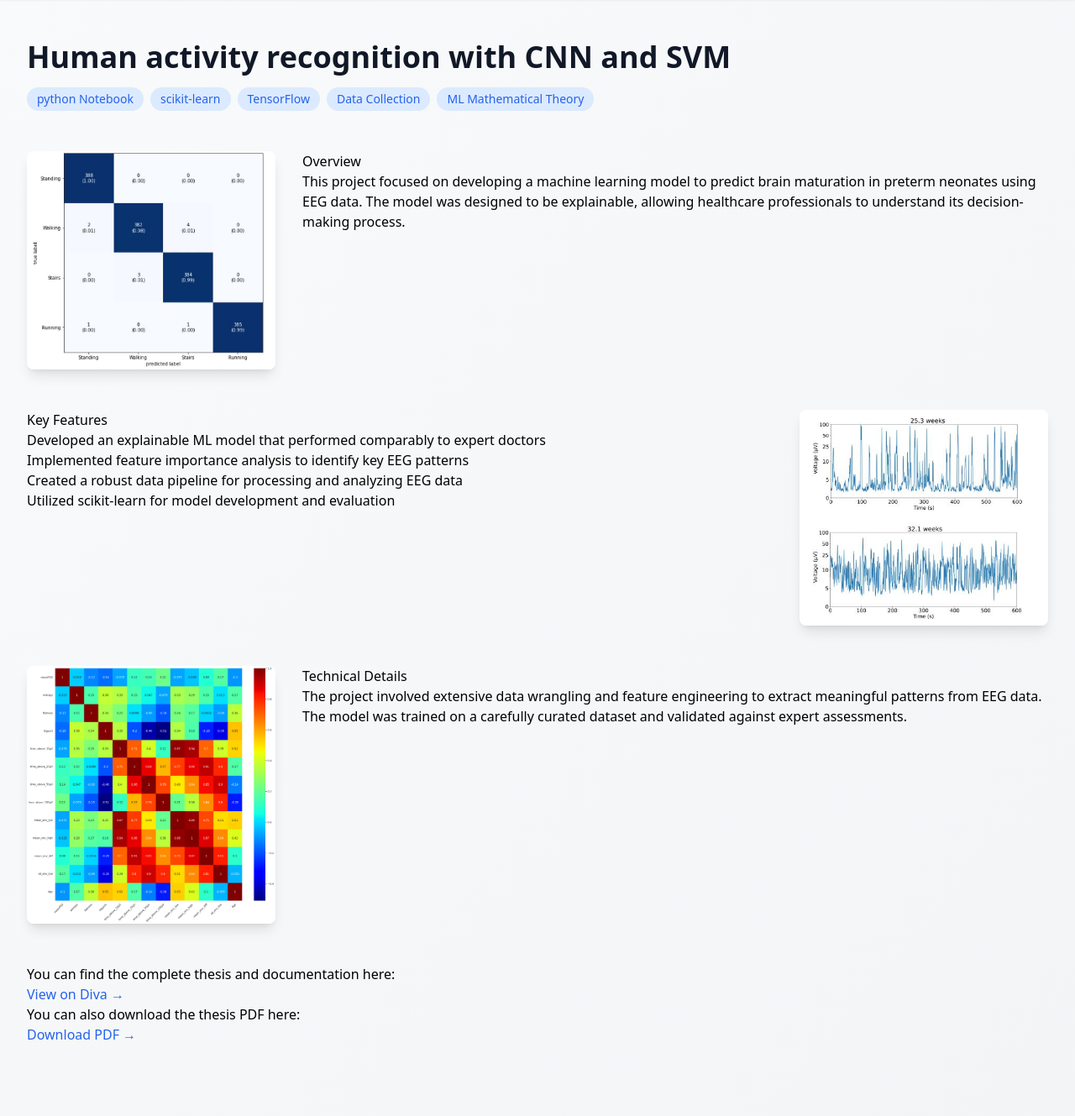
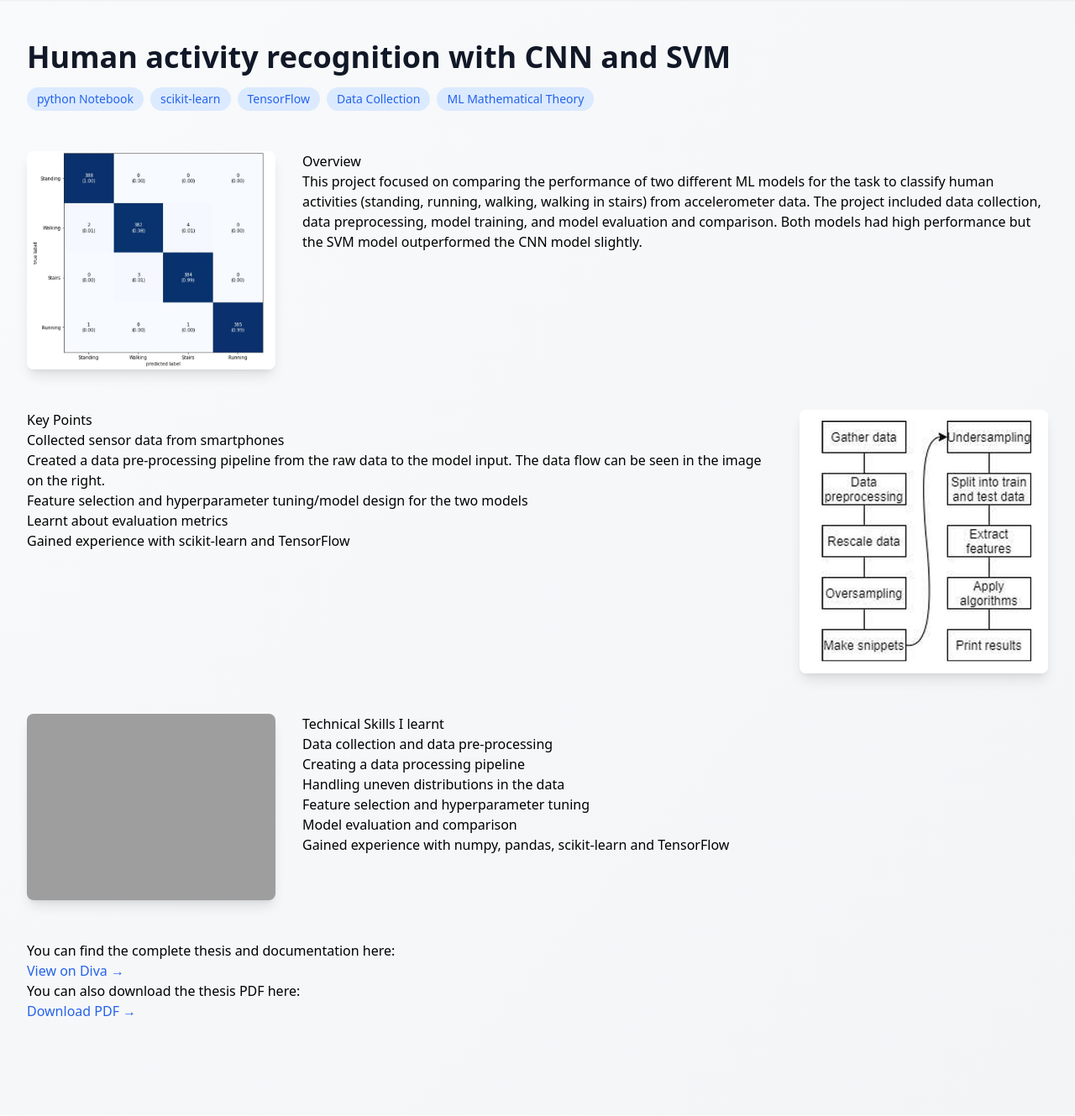
Before and after one commit to patriksn/portfolio, a Flask app: page /activity-recognition in a window 1280 px wide. Shown: the part 64-1393 px from the top of the page at 84% size. Run offline with Flask 3, Linux system fonts and the light colour scheme; some libraries are stand-ins or nearby versions; grey boxes are pictures that could not be loaded.

Commit message:
Style: Added text to project 2 page

```diff
--- a/portfolio_page/templates/project2.html
+++ b/portfolio_page/templates/project2.html
@@ -21,34 +21,42 @@
         </div>
         <div class="md:w-3/4 prose">
             <h2>Overview</h2>
-            <p>This project focused on developing a machine learning model to predict brain maturation in preterm neonates using EEG data. The model was designed to be explainable, allowing healthcare professionals to understand its decision-making process.</p>
+            <p>This project focused on comparing the performance of two different ML models for the task to classify human activities (standing, running, walking, walking in stairs) from accelerometer data. The project included data collection, data preprocessing, model training, and model evaluation and comparison. Both models had high performance but the SVM model outperformed the CNN model slightly. </p>
         </div>
     </div>
 
     <!-- Second Block: Text Left, Image Right -->
     <div class="flex flex-col-reverse md:flex-row gap-8 mb-12">
         <div class="md:w-3/4 prose">
-            <h2>Key Features</h2>
+            <h2>Key Points</h2>
             <ul>
-                <li>Developed an explainable ML model that performed comparably to expert doctors</li>
-                <li>Implemented feature importance analysis to identify key EEG patterns</li>
-                <li>Created a robust data pipeline for processing and analyzing EEG data</li>
-                <li>Utilized scikit-learn for model development and evaluation</li>
+                <li>Collected sensor data from smartphones</li>
+                <li>Created a data pre-processing pipeline from the raw data to the model input. The data flow can be seen in the image on the right.</li>
+                <li>Feature selection and hyperparameter tuning/model design for the two models</li>
+                <li>Learnt about evaluation metrics</li>
+                <li>Gained experience with scikit-learn and TensorFlow</li>
             </ul>
         </div>
         <div class="md:w-1/4">
-            <img src="{{ url_for('static', filename='images/project1_2.JPG') }}" alt="Project 1 Feature Analysis" class="w-full h-auto rounded-lg shadow-lg">
+            <img src="{{ url_for('static', filename='images/project2_1.JPG') }}" alt="Project 1 Feature Analysis" class="w-full h-auto rounded-lg shadow-lg">
         </div>
     </div>
 
     <!-- Third Block: Image Left, Text Right -->
     <div class="flex flex-col md:flex-row gap-8 mb-12">
         <div class="md:w-1/4">
-            <img src="{{ url_for('static', filename='images/project1_3.png') }}" alt="Project 1 Results" class="w-full h-auto rounded-lg shadow-lg">
+            <img src="{{ url_for('static', filename='images/project2_2.png') }}" alt="Project 1 Results" class="w-full h-auto rounded-lg shadow-lg">
         </div>
         <div class="md:w-3/4 prose">
-            <h2>Technical Details</h2>
-            <p>The project involved extensive data wrangling and feature engineering to extract meaningful patterns from EEG data.  The model was trained on a carefully curated dataset and validated against expert assessments.</p>
+            <h2>Technical Skills I learnt</h2>
+            <ul>
+                <li>Data collection and data pre-processing</li>
+                <li>Creating a data processing pipeline</li>
+                <li>Handling uneven distributions in the data</li>
+                <li>Feature selection and hyperparameter tuning</li>
+                <li>Model evaluation and comparison</li>
+                <li>Gained experience with numpy, pandas, scikit-learn and TensorFlow</li>
+            </ul>
         </div>
     </div>
 
```
